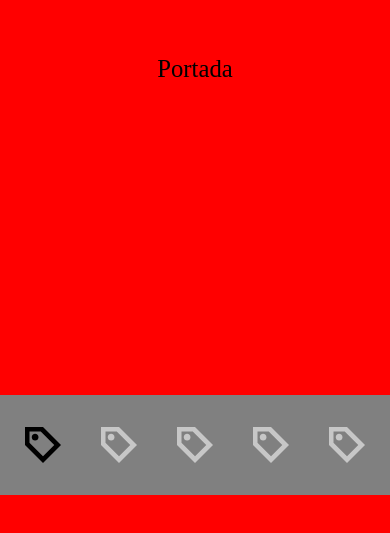
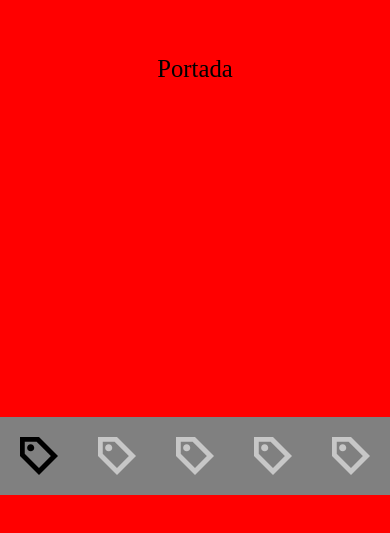
Before and after one commit to cmfraile/P3, a React (Vite) app: page / in a window 390 px wide. Shown: the part 349-882 px from the top of the page. Built offline with nearby package versions, Linux system fonts and the light colour scheme.

Commit message:
pensemos ya en el contenido

```diff
--- a/src/components/Slider.component.tsx
+++ b/src/components/Slider.component.tsx
@@ -2,20 +2,30 @@ import { useContext, useEffect } from 'react';
 import { mainContext } from '../context/main.context';
 import '../styles/slider.sass';
 
-const Slide = ({isActive}:{isActive:boolean}) => <svg fill={(isActive) ? '#000000' : '#c7c7c7'}
+const Slide = ({isActive,onClickCallback}:{isActive:boolean,onClickCallback:() => void}) => <svg
+    fill={(isActive) ? '#000000' : '#c7c7c7'}
+    onClick={onClickCallback}
+    style={{cursor:'pointer',transition:'all 0.5s ease'}}
 className='slide' viewBox="0 0 16.00 16.00" xmlns="http://www.w3.org/2000/svg" stroke="#000000" strokeWidth="0.00016"><g id="SVGRepo_bgCarrier" strokeWidth="0"></g><g id="SVGRepo_tracerCarrier" strokeLinecap="round" strokeLinejoin="round"></g><g id="SVGRepo_iconCarrier"> <path d="M8 0l8 8-8 8-8-8V0h8zM7 2H2v5l6 6 5-5-6-6zM4.5 3C5.328 3 6 3.666 6 4.5 6 5.328 5.334 6 4.5 6 3.672 6 3 5.334 3 4.5 3 3.672 3.666 3 4.5 3z" fillRule="evenodd"></path> </g></svg>
 
 const Slider = () => {
 
     const { menuLED } = useContext(mainContext).sliderHook ;
 
+    const onClickIcon = (index:number) => {
+        const routeList:string[] = ['R1','R2','R3','R4','R5'];
+        window.location.href = `#${routeList[index]}`;
+        let uri = window.location.toString();
+        if(uri.indexOf('#') > 0){window.history.replaceState({},document.title,uri.substring(0,uri.indexOf('#')))};
+    }
+
     return(
         <div className="slider">
-            <Slide isActive={menuLED == 0}/>
-            <Slide isActive={menuLED == 1}/>
-            <Slide isActive={menuLED == 2}/>
-            <Slide isActive={menuLED == 3}/>
-            <Slide isActive={menuLED == 4}/>
+            <Slide isActive={menuLED == 0} onClickCallback={() => onClickIcon(0)} />
+            <Slide isActive={menuLED == 1} onClickCallback={() => onClickIcon(1)} />
+            <Slide isActive={menuLED == 2} onClickCallback={() => onClickIcon(2)} />
+            <Slide isActive={menuLED == 3} onClickCallback={() => onClickIcon(3)} />
+            <Slide isActive={menuLED == 4} onClickCallback={() => onClickIcon(4)} />
         </div>
     )
 
--- a/src/hooks/slider.hook.tsx
+++ b/src/hooks/slider.hook.tsx
@@ -2,20 +2,12 @@ import { useEffect, useLayoutEffect, useState } from "react";
 
 const sliderHook = () => {
 
-    const [ scrollY , setScrollY ] = useState<number>(window.scrollY)
-
+    const [ scrollY , setScrollY ] = useState<number>(window.scrollY) ;
+    const [ menuLED , setmenuLED ] = useState<number>(0) ;
     const [
         clientDimensionYStateObject,
         setClientDimensionYStateObject
     ] = useState<{[key:string]:number}|undefined>(undefined);
-
-    const clientDimensionYState = (menuChildsAndScroll:string[]):typeof clientDimensionYStateObject => {
-        let caso:{[key:string]:number} = {};
-        menuChildsAndScroll.map(x => caso[x] = document.getElementById(x)?.clientHeight || 0);
-        return caso;
-    }
-
-    const [ menuLED , setmenuLED ] = useState<number>(0);
 
     const setLED = (currentScrollPosition:number) => {
 
@@ -37,6 +29,12 @@ const sliderHook = () => {
 
     const effectsBundle = (menuChilds:string[],fetchDeps?:any[]) => {
 
+        const clientDimensionYState = (menuChildsAndScroll:string[]):typeof clientDimensionYStateObject => {
+            let caso:{[key:string]:number} = {};
+            menuChildsAndScroll.map(x => caso[x] = document.getElementById(x)?.clientHeight || 0);
+            return caso;
+        }
+
         useLayoutEffect(() => setClientDimensionYStateObject(clientDimensionYState(menuChilds)),
             (fetchDeps) ? [...fetchDeps] : []
         );
--- a/src/layouts/main.layout.tsx
+++ b/src/layouts/main.layout.tsx
@@ -6,8 +6,6 @@ const MainLayout = ({children}:any) => {
 
   const { effectsBundle } = useContext(mainContext).sliderHook;
   effectsBundle(['R1','R2','R3','R4','R5']);
-
-  useEffect(() => {console.log(window.scrollY)},[window.scrollY])
 
   return(
       <div className="root">
--- a/src/styles/app.sass
+++ b/src/styles/app.sass
@@ -17,7 +17,7 @@
         .slider
             bottom: 0px
             min-width: 100%
-            max-height: 30px
+            min-height: 30px
             flex-direction: row
             justify-content: space-around
             .slide
--- a/src/styles/main.sass
+++ b/src/styles/main.sass
@@ -8,6 +8,7 @@
 #root
     min-height: 100vh
     max-width: 100vw
+    scroll-behavior: smooth
 .bgReset
     background-size: cover
     background-repeat: no-repeat
--- a/src/styles/slider.sass
+++ b/src/styles/slider.sass
@@ -6,7 +6,6 @@
     align-items: center
     flex-direction: column
     max-width: 50px
-    padding: 50px 5px
     background-color: grey
     .slide
-        padding: 10px 0px
+        margin: 10px
```
